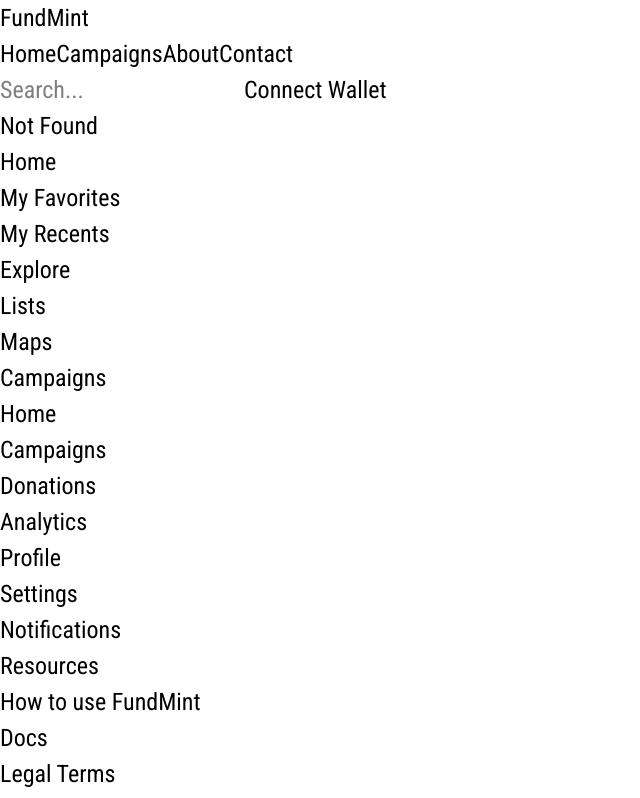
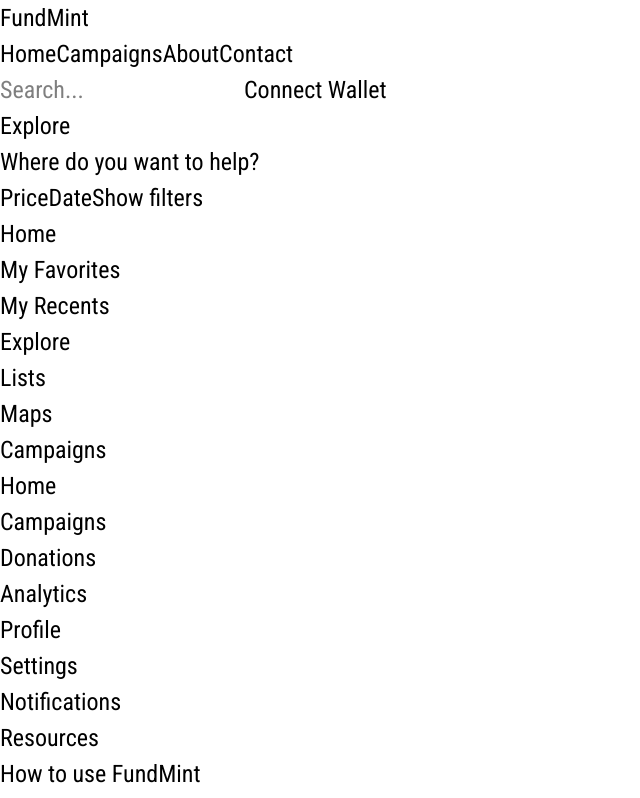
Before and after one commit to Phransis/FundMint, a React (Vite) app in the folder src/FundMint_frontend/: page /explore in a window 1280 px wide. Shown: the top 798 px of the page, without its empty margins (0-640 px from the left). Built offline with nearby package versions, Linux system fonts and the light colour scheme.

Commit message:
Explore page under construction

```diff
--- a/src/FundMint_frontend/src/App.jsx
+++ b/src/FundMint_frontend/src/App.jsx
@@ -7,6 +7,7 @@ import HomePage from "./Pages/HomePage";
 import Layout from "./Layout/Layout";
 import CreateCampaign from "./Pages/CreateCampaign";
 import AboutPage from "./Pages/AboutPage";
+import Explore from "./Pages/Explore";
 
 function App() {
   return (
@@ -17,6 +18,7 @@ function App() {
             <Route index element={<HomePage />} />
             <Route path="/about" element={<AboutPage/>} />
             <Route path="/campaigns" element={<Campaigns />} />
+            <Route path= "explore" element={<Explore/>} />
             <Route path="/campaign/:id" element={<CampaignDetails />} />
             <Route path="/dashboard" element={<Dashboard />} />
             <Route path="/create-campaign" element={<CreateCampaign />} />
--- /dev/null
+++ b/src/FundMint_frontend/src/Pages/Explore.jsx
@@ -0,0 +1,29 @@
+import React from "react";
+
+function Explore() {
+  return (
+    <>
+      <div className="max-w-7xl mx-auto  sm:px-6 ">
+        <div className="">
+          <div>
+            Explore
+            <p>Where do you want to help?</p>
+          </div>
+          <div>
+            <button className="bg-gray-100 text-black px-4 py-2 rounded-md hover:bg-lime-400 transition duration-300">
+              Price
+            </button>
+            <button className="bg-gray-100 text-black px-4 py-2 gap-8 rounded-md hover:bg-lime-400 transition duration-300">
+              Date
+            </button>
+            <button className="bg-lime-300 text-white px-4 py-2 rounded-md hover:bg-lime-400 transition duration-300">
+              Show filters
+            </button>
+          </div>
+        </div>
+      </div>
+    </>
+  );
+}
+
+export default Explore;
--- a/src/FundMint_frontend/src/Pages/HomePage.jsx
+++ b/src/FundMint_frontend/src/Pages/HomePage.jsx
@@ -49,6 +49,12 @@ export default function HomePage() {
           >
             Get Started
           </Link>
+          <div className="bg-white p-6  rounded-lg shadow-lg hover:bg-gray-100">
+            <h3 className="text-xl font-semibold">Start a Campaign</h3>
+            <p className="text-gray-400">
+              Launch your project and set a funding goal.
+            </p>
+          </div>
         </section>
         <section>
           <div className="  py-16 px-8 md:px-16 lg:px-32 ">
```
